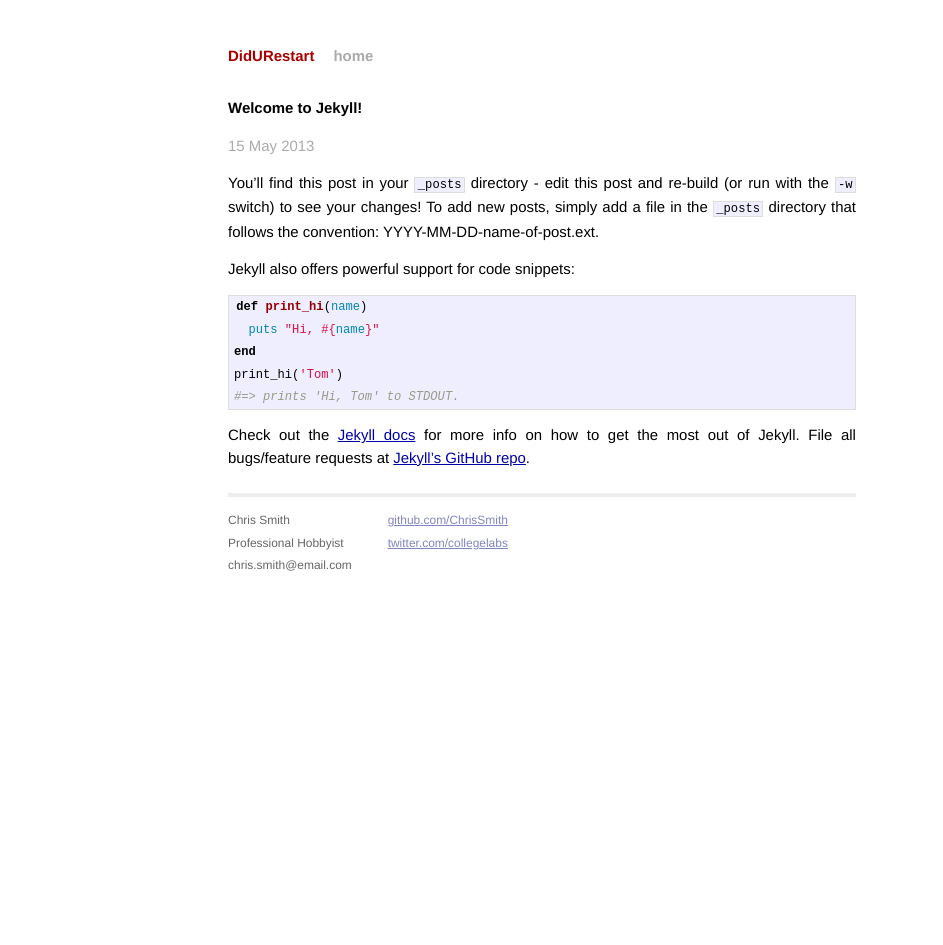
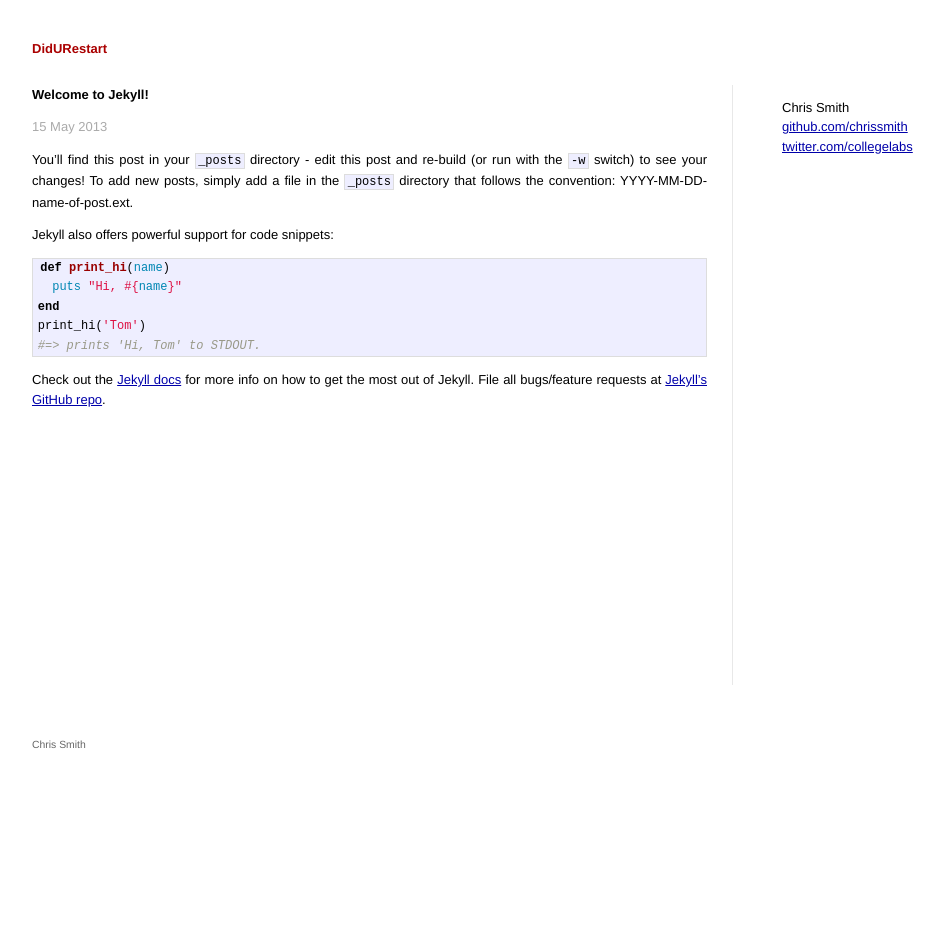
Before and after one commit to ChrisSmith/chrissmith.github.io, a Jekyll site: the page built from _posts/2013-05-15-welcome-to-jekyll.markdown, in a window 1280 px wide. Shown: the whole page, without its empty margins (98-1041 px from the left). Built offline with Jekyll 4.4.1, drawn with Linux system fonts in a browser that asks for light colours.

Commit message:
working on the layout

```diff
--- a/_layouts/default.html
+++ b/_layouts/default.html
@@ -19,24 +19,30 @@
           <div class="site">
             <div class="header">
               <h1 class="title"><a href="/">{{ site.name }}</a></h1>
-              <a class="extra" href="/">home</a>
             </div>
 
+            <div class="sidebar">
+              <div class="sidebar-content">
+                <p>Chris Smith <br />
+                    <a href="http://github.com/chrissmith/">github.com/chrissmith</a><br />
+                    <a href="http://twitter.com/collegelabs/">twitter.com/collegelabs</a><br />
+                </p>
+              </div>
+            </div>
+
+            <div class="content">
+              <div class="content-inner">
                 {{ content }}
+              </div>
+            </div>
 
             <div class="footer">
               <div class="contact">
-                <p>
-                  Chris Smith<br />
-                  Professional Hobbyist<br />
-                  chris.smith@email.com
+                <p>Chris Smith<br />
                 </p>
               </div>
               <div class="contact">
-                <p>
-                  <a href="http://github.com/ChrisSmith/">github.com/ChrisSmith</a><br />
-                  <a href="http://twitter.com/collegelabs/">twitter.com/collegelabs</a><br />
-                </p>
+
               </div>
             </div>
           </div>
--- a/css/main.css
+++ b/css/main.css
@@ -48,7 +48,7 @@
   line-height: 1.75em;
 }
 
-ul.posts span {
+ul.posts span, ul.posts div {
   color: #aaa;
   font-family: Monaco, "Courier New", monospace;
   font-size: 80%;
@@ -61,9 +61,8 @@
 /*****************************************************************************/
 
 .site {
-  font-size: 115%;
   text-align: justify;
-  width: 42em;
+  width: 1020px;
   margin: 3em auto 2em;
   line-height: 1.5em;
 }
@@ -102,9 +101,9 @@
 .site .footer {
   font-size: 80%;
   color: #666;
-  border-top: 4px solid #eee;
   margin-top: 2em;
   overflow: hidden;
+  clear: both;
 }
 
 .site .footer .contact {
@@ -125,6 +124,29 @@
 .site .footer .rss img {
   border: 0;
 }
+
+.content {
+  float: left;
+  width: 700px;
+  min-height: 600px;
+  margin-bottom: 40px;
+  border-right: 1px solid #e8e8e8;
+}
+
+.content-inner {
+  padding: 0 25px 0 0;
+}
+
+
+.sidebar {
+  float: right;
+  width: 300px;
+}
+  .sidebar-content {
+    padding-left: 30px;
+
+  }
+
 
 /*****************************************************************************/
 /*
```
Also changed, not shown: index.html (+8 -3 lines).
